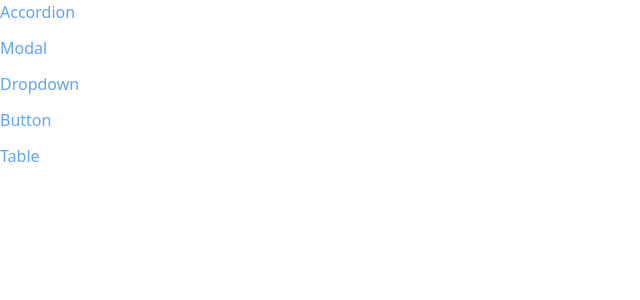
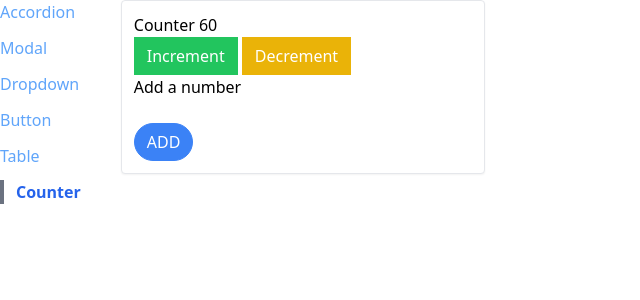
Before and after one commit to fatalegayatri/compon, a React (Create React App) app: page /Counter in a window 1280 px wide. Shown: the top 300 px of the page, without its empty margins (0-640 px from the left). Built offline with nearby package versions, Linux system fonts and the light colour scheme.

Commit message:
CounterPage:useReducer

```diff
--- a/package.json
+++ b/package.json
@@ -7,6 +7,7 @@
     "@testing-library/react": "^13.4.0",
     "@testing-library/user-event": "^13.5.0",
     "classnames": "^2.3.2",
+    "immer": "^10.0.2",
     "react": "^18.2.0",
     "react-dom": "^18.2.0",
     "react-icons": "^4.10.1",
--- a/src/App.js
+++ b/src/App.js
@@ -6,6 +6,7 @@ import DropdownPage from "./pages/DropdownPage";
 import Sidebar from "./components/Sidebar";
 import ModalPage from "./pages/ModalPage";
 import TablePage from "./pages/TablePage";
+import CounterPage from "./pages/CounterPage";
 function App() {
   return (
     <div className="container mx-auto flex flex-row sticky   top-0  gap-10">
@@ -26,6 +27,9 @@ function App() {
         <Route path="/Table">
           <TablePage />
         </Route>
+        <Route path="/Counter">
+          <CounterPage initialCount={60} />
+        </Route>
       </div>
     </div>
   );
--- a/src/components/Sidebar.js
+++ b/src/components/Sidebar.js
@@ -23,6 +23,10 @@ const Sidebar = ({ className }) => {
       label: "Table",
       path: "/Table",
     },
+    {
+      label: "Counter",
+      path: "/Counter",
+    },
   ];
   const rederedList = links.map((link) => {
     return (
--- /dev/null
+++ b/src/pages/CounterPage.js
@@ -0,0 +1,93 @@
+import React, { useReducer } from "react";
+import { produce } from "immer";
+import Panel from "../components/Panel";
+import Button from "../components/Button";
+
+const INCREMENT_COUNT = "increment";
+const DECREMENT_COUNT = "decrement";
+const SET_ADD_VALUE = "addValue to addValue";
+const SET_ADD_VALUE_TO_COUNT = "Add value to count";
+
+const reducer = (state, action) => {
+  switch (action.type) {
+    case INCREMENT_COUNT:
+      state.count = state.count + 1;
+
+      return;
+    case DECREMENT_COUNT:
+      state.count = state.count - 1;
+
+      return;
+
+    case SET_ADD_VALUE:
+      state.addValue = action.payload;
+
+      return;
+    case SET_ADD_VALUE_TO_COUNT:
+      state.count = state.count + state.addValue;
+
+      state.addValue = 0;
+      return;
+
+    default:
+      return;
+  }
+};
+
+const CounterPage = ({ initialCount }) => {
+  const [state, dispatch] = useReducer(produce(reducer), {
+    count: initialCount,
+    addValue: 0,
+  });
+
+  //   const [count, setCount] = useState(initialCount);
+  //   const [addValue, setAddValue] = useState(0);
+  const handleChange = (event) => {
+    const value = parseInt(event.target.value);
+    dispatch({
+      type: SET_ADD_VALUE,
+      payload: value,
+    });
+  };
+  const handleIncrement = () => {
+    dispatch({ type: INCREMENT_COUNT });
+  };
+  const handleDecrement = () => {
+    dispatch({ type: DECREMENT_COUNT });
+  };
+  const handleSubmit = (event) => {
+    event.preventDefault();
+    // setCount(count + addValue);
+    dispatch({
+      type: SET_ADD_VALUE_TO_COUNT,
+    });
+  };
+
+  return (
+    <Panel>
+      <h1>Counter {state.count} </h1>
+      <div className="flex flex-row gap-1">
+        <Button success onClick={handleIncrement}>
+          Increment
+        </Button>
+        <Button warning onClick={handleDecrement}>
+          Decrement
+        </Button>
+      </div>
+      <form onSubmit={handleSubmit}>
+        <label>Add a number</label>
+        <input
+          type="number"
+          className="border-gray-400  w-full"
+          onChange={handleChange}
+          value={state.addValue || ""}
+        />
+        <Button primary rounded>
+          ADD
+        </Button>
+      </form>
+    </Panel>
+  );
+};
+
+export default CounterPage;
```
Also changed, not shown: 1 other file (tests, documents, lock files or other folders).
